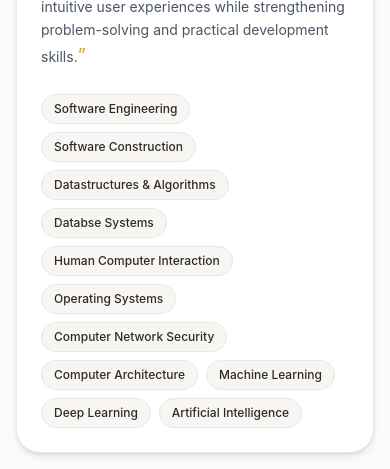
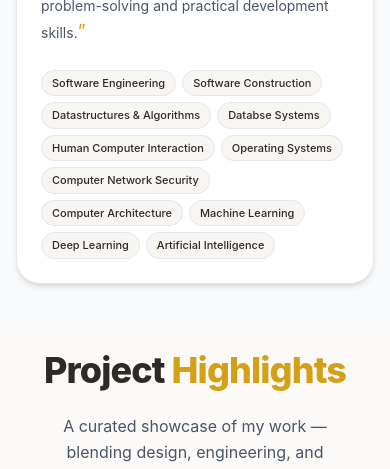
Before and after one commit to nivethanancroos/portfolio-Nivethanan, a React app in the folder frontend/: page / in a window 390 px wide. Shown: the part 1050-1519 px from the top of the page. Built offline with nearby package versions, Linux system fonts and the light colour scheme; the HTML template or start-up script is replaced by a standard one.

Commit message:
education mobile view fixed

```diff
--- a/frontend/src/components/Home/Education.jsx
+++ b/frontend/src/components/Home/Education.jsx
@@ -57,7 +57,7 @@ const Education = () => {
   return (
     <section
       id="education"
-      className="bg-[#f9fafb] py-16 md:py-24 px-4 sm:px-6 md:px-12 lg:px-20"
+      className="bg-[#f9fafb] py-10 md:py-20 px-4 sm:px-6 md:px-12 lg:px-20"
     >
       <div className="max-w-7xl mx-auto">
         {/* HEADER */}
@@ -190,11 +190,11 @@ const DetailsCard = ({ activeTab }) => {
       </p>
 
       {/* Skills */}
-      <div className="flex flex-wrap gap-2">
+      <div className="flex flex-wrap gap-1.5 md:gap-2 justify-start">
         {activeTab.highlights.map((skill, i) => (
           <span
             key={i}
-            className="px-3 py-1.5 text-xs md:text-sm font-medium text-[#2f2a26] bg-[#f8f6f2] border border-gray-200 rounded-full hover:bg-[#d4a017]/10 hover:border-[#d4a017] hover:text-[#2f2a26] transition-all duration-200 cursor-default"
+            className="px-2.5 py-1 text-[11px] md:px-3 md:py-1.5 md:text-sm font-medium text-[#2f2a26] bg-[#f8f6f2] border border-gray-200 rounded-full whitespace-nowrap hover:bg-[#d4a017]/10 hover:border-[#d4a017] transition-all duration-200 cursor-default"
           >
             {skill}
           </span>
```
